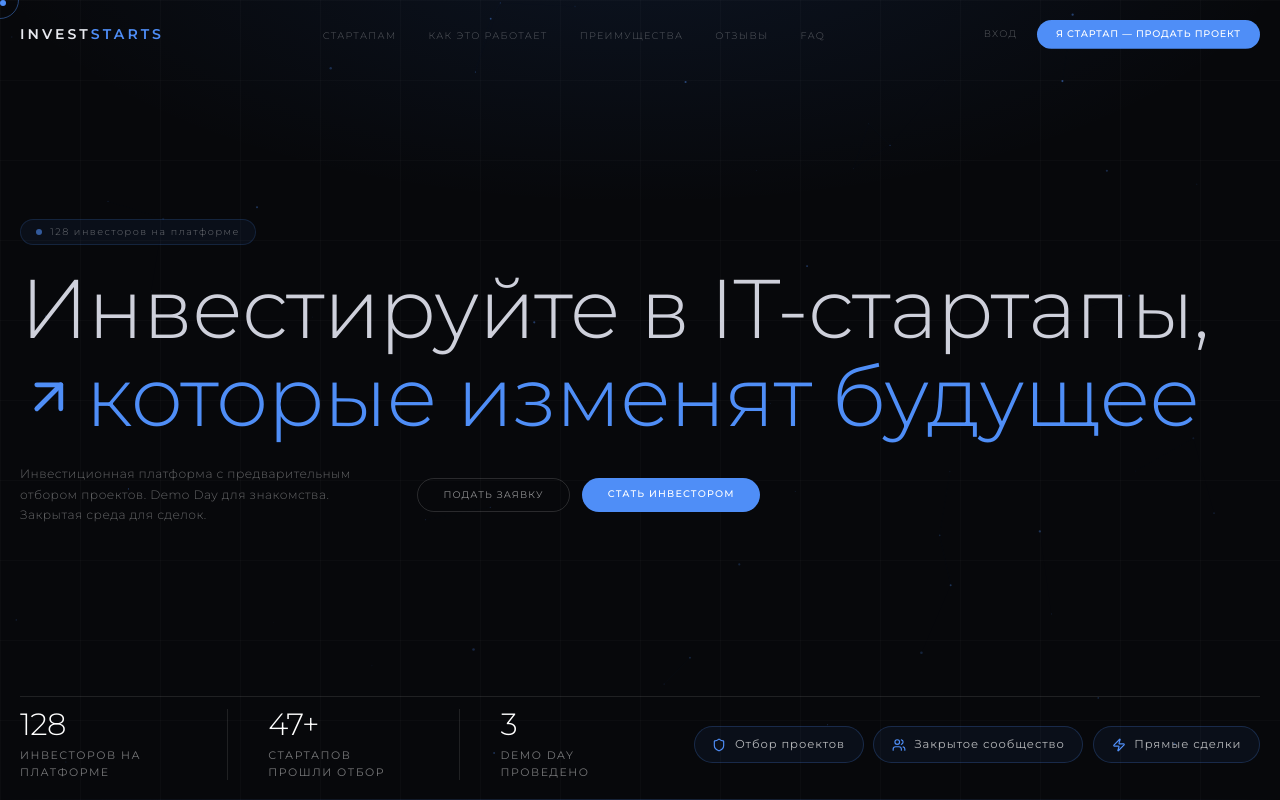
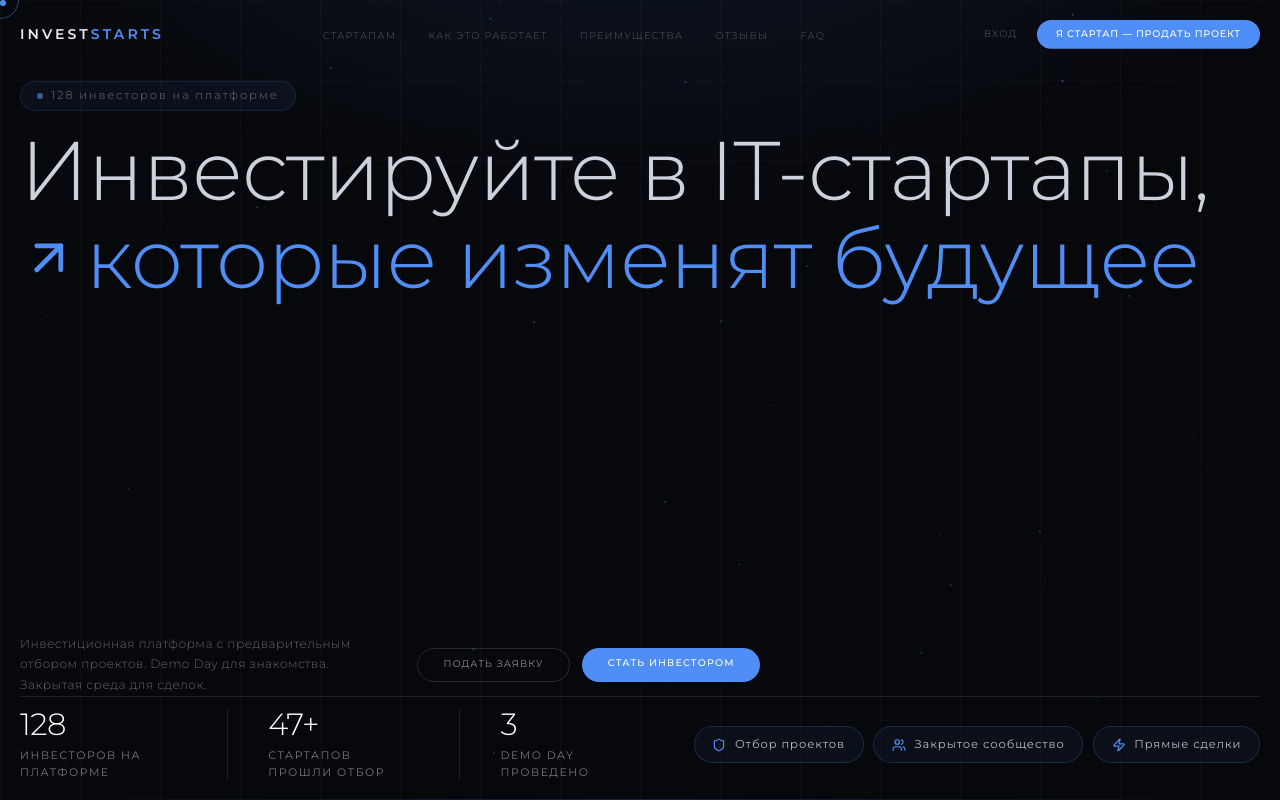
Before and after one commit to pr-poehali-dev/premium-invest-platform, a React (Vite) app: page / in a window 1280 px wide. Built offline with nearby package versions, Linux system fonts and the light colour scheme.

Commit message:
поччему такая пустота между шапкой заголовком и нижним бортом. много пустот ты сделал нет целостности

```diff
--- a/src/pages/Index.tsx
+++ b/src/pages/Index.tsx
@@ -263,7 +263,7 @@ export default function Index() {
         <div style={{ position: "relative", zIndex: 4, flex: 1, display: "flex", flexDirection: "column", padding: "20px", boxSizing: "border-box" }}>
 
           {/* ── NAV ── */}
-          <nav style={{ display: "flex", alignItems: "center", justifyContent: "space-between", flexShrink: 0, marginBottom: "auto" }}>
+          <nav style={{ display: "flex", alignItems: "center", justifyContent: "space-between", flexShrink: 0 }}>
             <Reveal delay={100}>
               <span style={{ fontSize: "clamp(0.75rem, 1.1vw, 1rem)", fontWeight: 600, letterSpacing: "0.22em", textTransform: "uppercase", color: "#e8eaf0" }}>
                 Invest<span style={{ color: "#4f8ef7" }}>Starts</span>
@@ -302,17 +302,18 @@ export default function Index() {
           </nav>
 
           {/* ── ЗАГОЛОВОК — центр тяжести ── */}
-          <div style={{ flex: 1, display: "flex", flexDirection: "column", justifyContent: "center" }}>
+          <div style={{ flex: 1, display: "flex", flexDirection: "column", justifyContent: "space-between", paddingTop: "clamp(1.5rem, 4vh, 4rem)" }}>
 
+            <div>
             <Reveal delay={280}>
               <div className="inline-flex items-center gap-2"
-                style={{ background: "rgba(79,142,247,0.06)", border: "1px solid rgba(79,142,247,0.16)", color: "rgba(255,255,255,0.4)", padding: "clamp(0.3rem, 0.5vh, 0.5rem) clamp(0.8rem, 1.2vw, 1.2rem)", borderRadius: "2rem", marginBottom: "clamp(1rem, 2.5vh, 2.5rem)", display: "inline-flex" }}>
+                style={{ background: "rgba(79,142,247,0.06)", border: "1px solid rgba(79,142,247,0.16)", color: "rgba(255,255,255,0.4)", padding: "0.35rem 1rem", borderRadius: "2rem", marginBottom: "clamp(0.8rem, 2vh, 2rem)", display: "inline-flex" }}>
                 <span className="animate-pulse" style={{ width: 6, height: 6, borderRadius: "50%", background: "#4f8ef7", flexShrink: 0 }} />
-                <span style={{ fontSize: "clamp(0.55rem, 0.75vw, 0.72rem)", fontWeight: 300, letterSpacing: "0.16em" }}>128 инвесторов на платформе</span>
+                <span style={{ fontSize: "0.72rem", fontWeight: 300, letterSpacing: "0.16em" }}>128 инвесторов на платформе</span>
               </div>
             </Reveal>
 
-            <div style={{ marginBottom: "clamp(1.5rem, 3vh, 3rem)" }}>
+            <div style={{ marginBottom: "clamp(1rem, 2.5vh, 2.5rem)" }}>
               <div style={{
                 opacity: showContent ? 1 : 0,
                 transform: showContent ? "translateY(0)" : "translateY(20px)",
@@ -350,6 +351,8 @@ export default function Index() {
                   </h1>
                 </div>
               </div>
+            </div>
+
             </div>
 
             <Reveal delay={850}>
```
